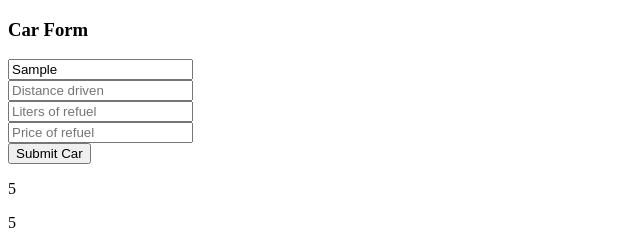
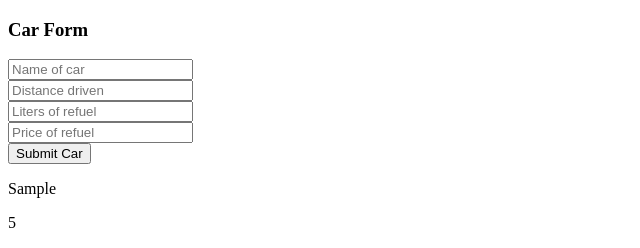
Before and after one commit to otto-laitinen/gas-tracker, a React (Create React App) app: page / in a window 1280 px wide. Both pictures are taken after typing "Sample", "5", "5", "5" into the empty fields and a click on the button "Submit Car". Shown: the top 248 px of the page, without its empty margins (0-640 px from the left). Built offline with nearby package versions, Linux system fonts and the light colour scheme.

Commit message:
Revert "changed name to nameCar"
This reverts commit d7a31f6927fc12fde96c9cf4e8d448eb0fb05f8e.

```diff
--- a/src/Form.js
+++ b/src/Form.js
@@ -1,17 +1,14 @@
 import { useState } from "react";
 import { ReactDOM } from "react-dom";
-import {omit} from 'lodash';
 
 export default function CarForm({addCar}) {
 
-    //Form values
     const [carInfo, setCarInfo] = useState({
-        nameCar:"",
+        name:"",
         distance:"",
         litersRefuel:"",
         priceRefuel:"",
     });
-
 
         // handleChange updates the input field.
     const handleChange = (event) => {
@@ -23,7 +20,7 @@ export default function CarForm({addCar}) {
         // prevents the subumit button from refresheing the page
         event.preventDefault();
         addCar(carInfo);
-        setCarInfo({ nameCar: "", distance: "", litersRefuel: "",priceRefuel:""});
+        setCarInfo({ name: "", distance: "", litersRefuel: "",priceRefuel:""});
     };
 
 
@@ -36,7 +33,7 @@ export default function CarForm({addCar}) {
                 <div>
                     <input
                     type="text"
-                    nameCar="name"
+                    name="name"
                     placeholder="Name of car"
                     value={carInfo.name}
                     onChange={handleChange} //onChange is how react updates the input fields in real time.
--- a/src/components/Car.js
+++ b/src/components/Car.js
@@ -4,8 +4,8 @@ export default function CarList({allCars}){
   return (
     <div>
        {allCars.map((car)=>(
-         <div className="nameCar" key={car.priceRefuel}>
-           <p className='card-name'>{car.nameCar}</p>
+         <div className="name" key={car.priceRefuel}>
+           <p className='card-name'>{car.name}</p>
            <p>{car.distance}</p>
            <p>{car.litersRefuel}</p>
            <p>{car.priceRefuel}</p>
```
